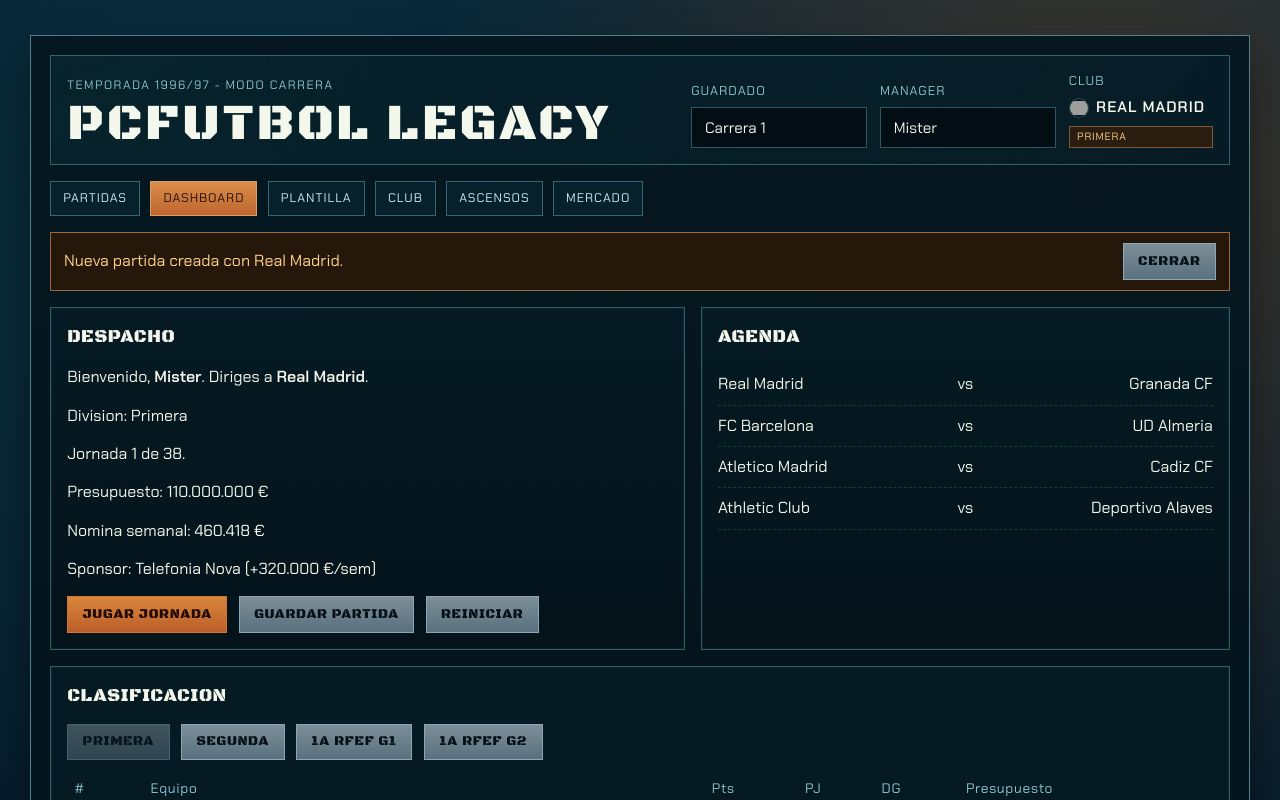
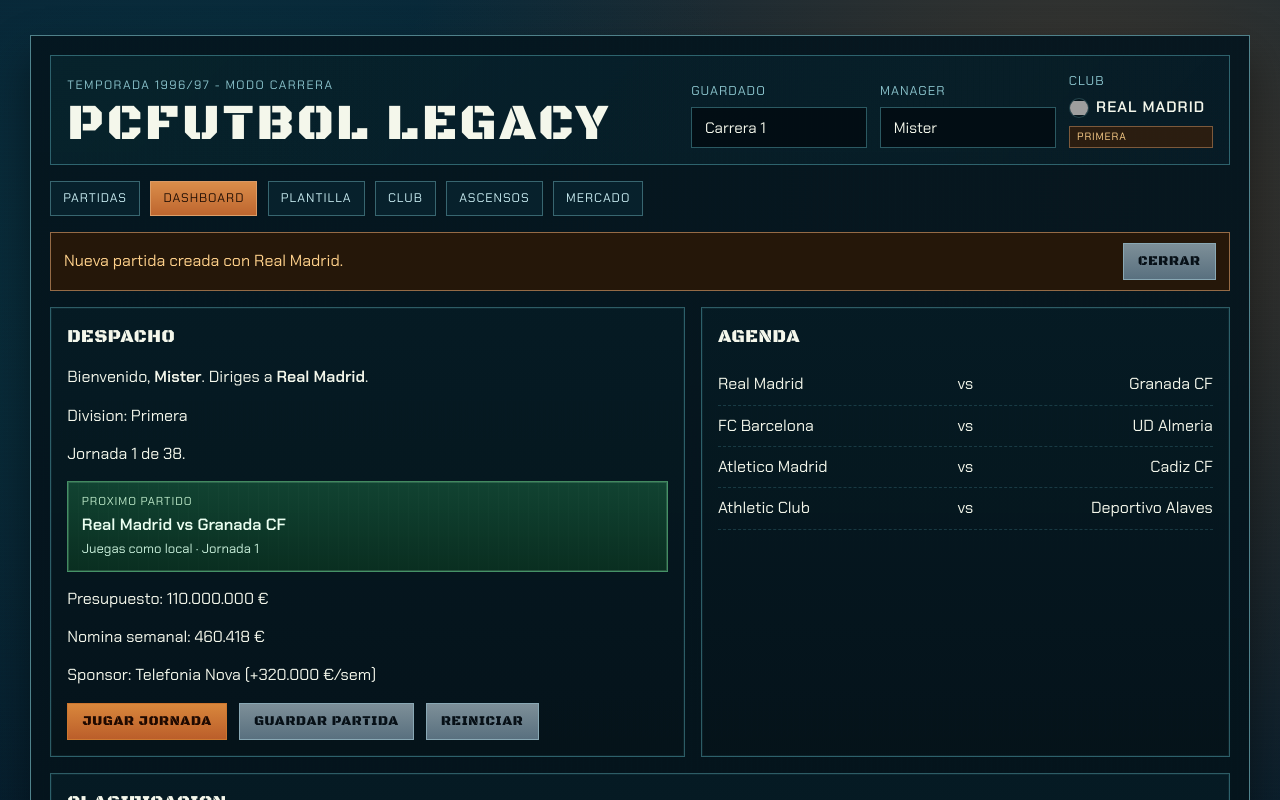
Before and after one commit to danielviorreta/pcfutbol, a React (Vite) app: page /#/games in a window 1280 px wide. Both pictures are taken after a click on the button "CREAR CARRERA". Shown: the top 800 px of the page. Built offline with nearby package versions, Linux system fonts and the light colour scheme; grey boxes are pictures that could not be loaded.

Commit message:
mensaje proximo partido

```diff
--- a/src/App.css
+++ b/src/App.css
@@ -858,6 +858,43 @@
   border: 1px solid rgb(183 125 40 / 0.75);
 }
 
+.next-match-banner {
+  margin: 0.8rem 0;
+  padding: 0.75rem 0.85rem;
+  border: 1px solid rgb(114 212 148 / 0.55);
+  background:
+    linear-gradient(180deg, rgb(22 84 57 / 0.72), rgb(10 51 33 / 0.84)),
+    repeating-linear-gradient(
+      90deg,
+      rgb(255 255 255 / 0.05),
+      rgb(255 255 255 / 0.05) 1px,
+      transparent 1px,
+      transparent 10px
+    );
+  box-shadow: inset 0 0 0 1px rgb(148 231 175 / 0.2);
+}
+
+.next-match-eyebrow {
+  margin: 0;
+  color: #bce8c8;
+  font-size: 0.72rem;
+  letter-spacing: 0.08em;
+  text-transform: uppercase;
+}
+
+.next-match-main {
+  margin: 0.2rem 0 0;
+  color: #ebfff1;
+  font-size: 1.02rem;
+  font-weight: 700;
+}
+
+.next-match-meta {
+  margin: 0.24rem 0 0;
+  color: #c8efda;
+  font-size: 0.82rem;
+}
+
 table {
   width: 100%;
   border-collapse: collapse;
--- a/src/pages/DashboardPage.tsx
+++ b/src/pages/DashboardPage.tsx
@@ -72,6 +72,17 @@
   )
   const isSeasonOver = leagueState.currentRound > leagueState.totalRounds
   const champion = isSeasonOver ? table[0] : null
+  const managerFixture = leagueState.fixtures.find(
+    (fixture) =>
+      fixture.round === leagueState.currentRound
+      && !fixture.played
+      && (fixture.homeTeamId === managerTeam.id || fixture.awayTeamId === managerTeam.id),
+  )
+  const isHomeMatch = managerFixture ? managerFixture.homeTeamId === managerTeam.id : false
+  const opponentId = managerFixture
+    ? (isHomeMatch ? managerFixture.awayTeamId : managerFixture.homeTeamId)
+    : null
+  const opponentName = opponentId ? teamName(opponentId, leagueState.teams) : null
 
   const nextFixtures = leagueState.fixtures
     .filter((fixture) => {
@@ -98,6 +109,17 @@
           Jornada {Math.min(leagueState.currentRound, leagueState.totalRounds)} de{' '}
           {leagueState.totalRounds}.
         </p>
+        {!isSeasonOver && managerFixture && opponentName && (
+          <div className="next-match-banner" role="status" aria-live="polite">
+            <p className="next-match-eyebrow">Proximo partido</p>
+            <p className="next-match-main">
+              {managerTeam.name} vs {opponentName}
+            </p>
+            <p className="next-match-meta">
+              {isHomeMatch ? 'Juegas como local' : 'Juegas como visitante'} · Jornada {managerFixture.round}
+            </p>
+          </div>
+        )}
         <p>Presupuesto: {formatCurrency(managerTeam.budget)}</p>
         <p>Nomina semanal: {formatCurrency(payroll)}</p>
         <p>
```
